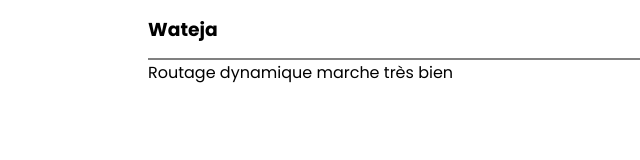
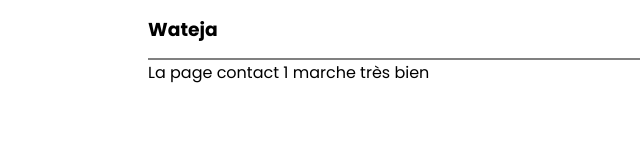
Before and after one commit to Chadrac-WAKOMYA/wateja, a Next.js app: page /contacts/1 in a window 1280 px wide. Shown: the top 160 px of the page, without its empty margins (0-640 px from the left). Built offline with nearby package versions, Linux system fonts and the light colour scheme.

Commit message:
contact.id page initialised

```diff
--- a/src/app/(contacts)/contacts/[id]/page.tsx
+++ b/src/app/(contacts)/contacts/[id]/page.tsx
@@ -1,9 +1,13 @@
 import React from 'react'
 
-type Props = {}
+type Props = {
+  params : {
+    id:number
+  }
+}
 
-export default function page({}: Props) {
+export default function page({params}: Props) {
   return (
-    <div>Routage dynamique marche très bien</div>
+    <div>La page contact {params.id} marche très bien</div>
   )
 }
```
